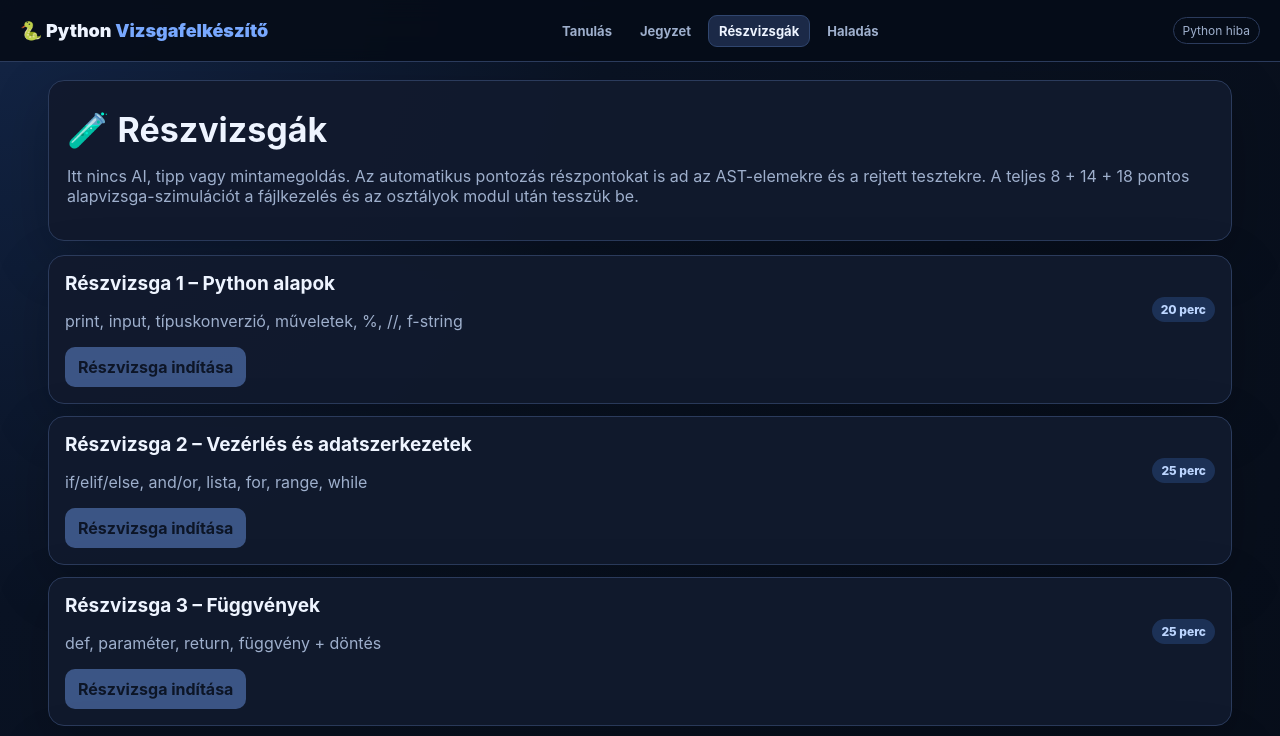
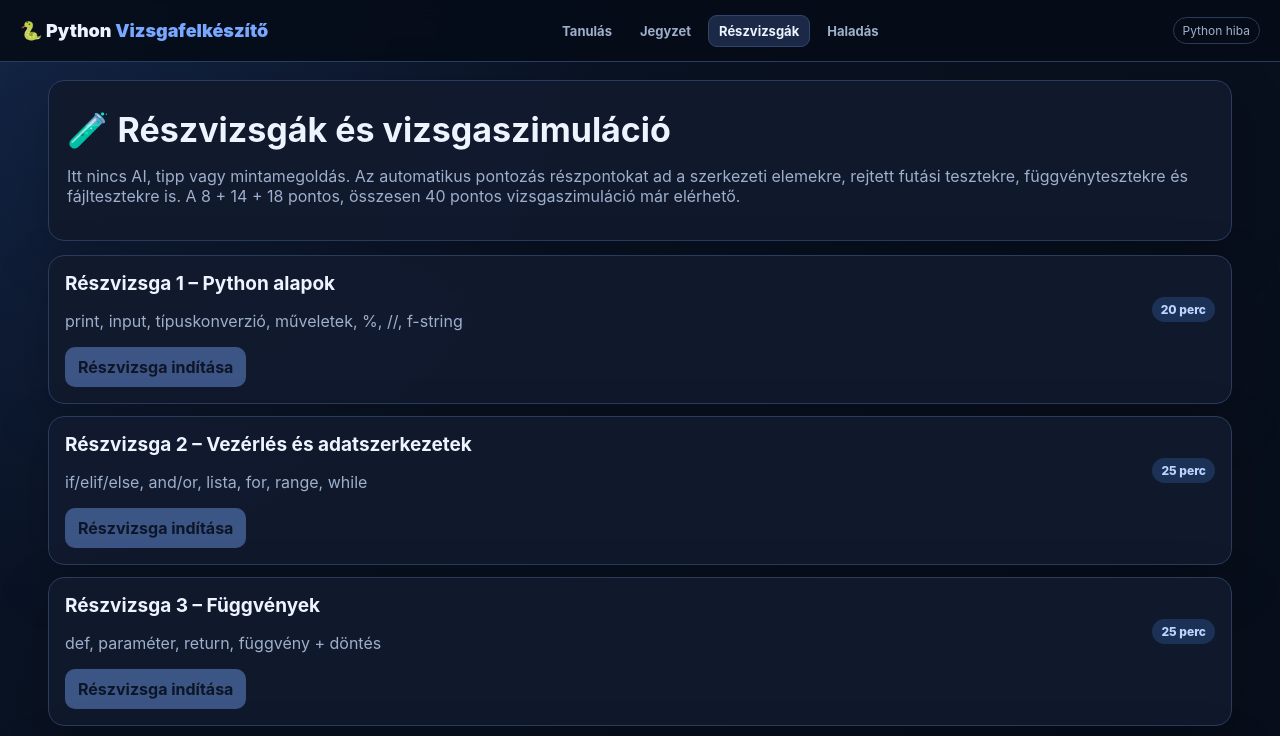
Before and after one commit to HKK82/Python-vizsgafelkeszito, a plain HTML site: page exams.html in a window 1280 px wide. Shown: the top 736 px of the page. Drawn offline with Linux system fonts and the light colour scheme.

Commit message:
Publish full exam simulation

```diff
--- a/exams.html
+++ b/exams.html
@@ -1,3 +1,3 @@
-<!doctype html><html lang="hu"><head><meta charset="utf-8"><meta name="viewport" content="width=device-width,initial-scale=1"><meta name="color-scheme" content="dark"><meta http-equiv="Content-Security-Policy" content="default-src 'self'; script-src 'self' 'wasm-unsafe-eval' https://cdn.jsdelivr.net https://www.gstatic.com; connect-src 'self' https://cdn.jsdelivr.net https://generativelanguage.googleapis.com https://*.googleapis.com https://*.firebaseio.com wss://*.firebaseio.com https://*.firebasedatabase.app wss://*.firebasedatabase.app; frame-src https://*.firebaseapp.com https://accounts.google.com; worker-src 'self' blob:; style-src 'self' 'unsafe-inline'; img-src 'self' data: https://lh3.googleusercontent.com; object-src 'none'; base-uri 'self'; form-action 'self'"><title>Részvizsgák – Python Vizsgafelkészítő</title><link rel="stylesheet" href="./style.css"></head>
+<!doctype html><html lang="hu"><head><meta charset="utf-8"><meta name="viewport" content="width=device-width,initial-scale=1"><meta name="color-scheme" content="dark"><meta http-equiv="Content-Security-Policy" content="default-src 'self'; script-src 'self' 'wasm-unsafe-eval' https://cdn.jsdelivr.net https://www.gstatic.com https://apis.google.com https://accounts.google.com; connect-src 'self' https://cdn.jsdelivr.net https://generativelanguage.googleapis.com https://*.googleapis.com https://apis.google.com https://accounts.google.com https://*.firebaseio.com wss://*.firebaseio.com https://*.firebasedatabase.app wss://*.firebasedatabase.app; frame-src https://*.firebaseapp.com https://accounts.google.com https://*.google.com; worker-src 'self' blob:; style-src 'self' 'unsafe-inline'; img-src 'self' data: https://lh3.googleusercontent.com; object-src 'none'; base-uri 'self'; form-action 'self'"><title>Részvizsgák – Python Vizsgafelkészítő</title><link rel="stylesheet" href="./style.css"></head>
 <body><header class="topbar"><div class="brand">🐍 Python <span>Vizsgafelkészítő</span></div><nav class="topNav"><a href="./index.html">Tanulás</a><a href="./notes.html">Jegyzet</a><a class="active" href="./exams.html">Részvizsgák</a><a href="./progress.html">Haladás</a></nav><div class="topStatus"><span id="runtimeStatus" class="runtime loading">Python betöltése…</span></div></header>
-<main class="pageShell"><section class="card simpleCard"><h1>🧪 Részvizsgák</h1><p class="muted">Itt nincs AI, tipp vagy mintamegoldás. Az automatikus pontozás részpontokat is ad az AST-elemekre és a rejtett tesztekre. A teljes 8 + 14 + 18 pontos alapvizsga-szimulációt a fájlkezelés és az osztályok modul után tesszük be.</p></section><div id="examList"></div><section class="card simpleCard warningNote"><strong>Következő nagy mérföldkő:</strong> teljes KKK-s alapvizsga-szimuláció 8 + 14 + 18 ponttal, fájlkezeléssel, saját osztállyal és algoritmusokkal.</section></main><script type="module" src="./js/exam-app.js"></script></body></html>
+<main class="pageShell"><section class="card simpleCard"><h1>🧪 Részvizsgák és vizsgaszimuláció</h1><p class="muted">Itt nincs AI, tipp vagy mintamegoldás. Az automatikus pontozás részpontokat ad a szerkezeti elemekre, rejtett futási tesztekre, függvénytesztekre és fájltesztekre is. A 8 + 14 + 18 pontos, összesen 40 pontos vizsgaszimuláció már elérhető.</p></section><div id="examList"></div><section class="card simpleCard warningNote"><strong>Vizsgamód:</strong> a szimulációban nincs AI-segítség, helyi tipp vagy mintamegoldás. A rendszer a beadáskor részpontoz.</section></main><script type="module" src="./js/exam-app.js"></script></body></html>
```
